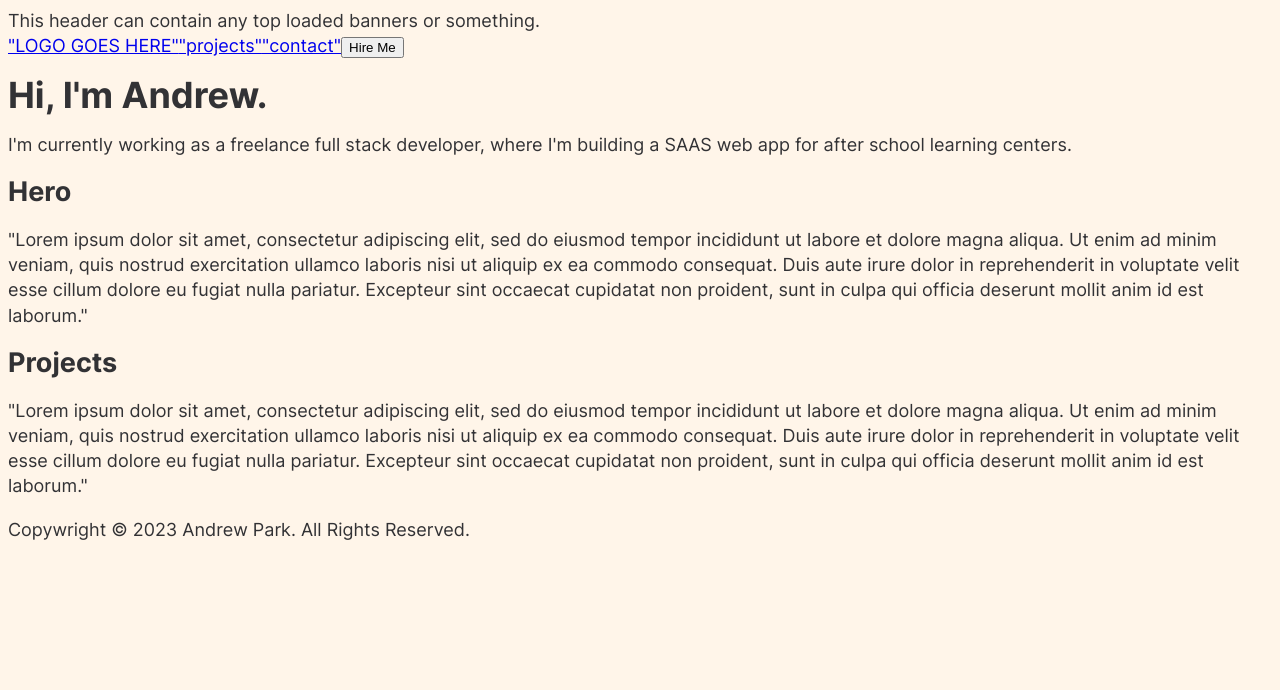
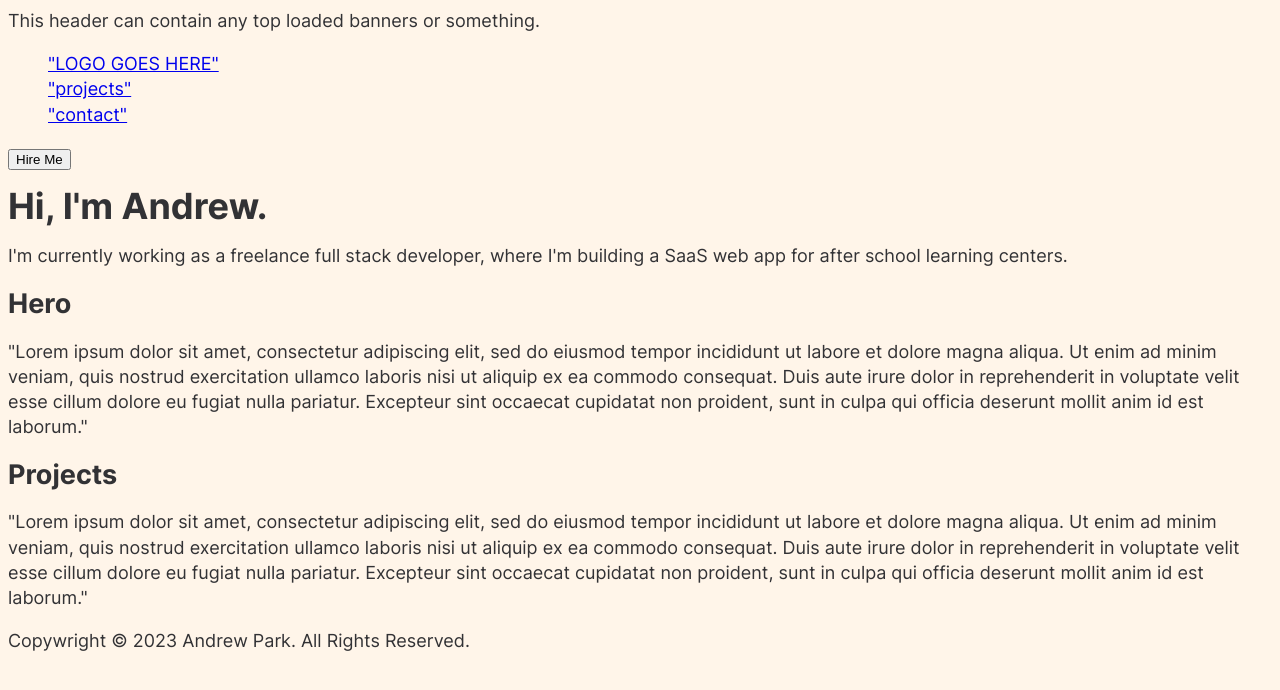
Before and after one commit to andrewypark/portfolio, a React (Create React App) app: page / in a window 1280 px wide. Shown: the top 690 px of the page. Built offline with nearby package versions, Linux system fonts and the light colour scheme.

Commit message:
updating routing

```diff
--- a/src/App.js
+++ b/src/App.js
@@ -1,4 +1,5 @@
 import './App.css';
+import Background from './Components/Background/Background';
 import Header from './Components/Header/Header';
 import Navbar from './Components/Navbar/Navbar';
 import Hero from './Components/Hero/Hero';
@@ -9,6 +10,7 @@ function App() {
 
   return (
     <div className="App">
+      <Background />
       <Header/>
       <Navbar/>
       <Hero/>
--- /dev/null
+++ b/src/Components/Background/Background.js
@@ -0,0 +1,11 @@
+import React from 'react'
+
+function Background() {
+  return (
+    <div>
+
+    </div>
+  )
+}
+
+export default Background
--- a/src/Components/Hero/Hero.js
+++ b/src/Components/Hero/Hero.js
@@ -4,7 +4,7 @@ function Hero() {
   return (
     <div id='hero'>
       <h1>Hi, I'm Andrew.</h1>
-      <p>I'm currently working as a freelance full stack developer, where I'm building a SAAS web app for after school learning centers.</p>
+      <p>I'm currently working as a freelance full stack developer, where I'm building a SaaS web app for after school learning centers.</p>
       <h2>Hero</h2>
       <p>"Lorem ipsum dolor sit amet, consectetur adipiscing elit, sed do eiusmod tempor incididunt ut labore et dolore magna aliqua. Ut enim ad minim veniam, quis nostrud exercitation ullamco laboris nisi ut aliquip ex ea commodo consequat. Duis aute irure dolor in reprehenderit in voluptate velit esse cillum dolore eu fugiat nulla pariatur. Excepteur sint occaecat cupidatat non proident, sunt in culpa qui officia deserunt mollit anim id est laborum."</p>
     </div>
--- a/src/Components/Navbar/Navbar.css
+++ b/src/Components/Navbar/Navbar.css
@@ -0,0 +1,3 @@
+ul {
+    list-style: none;
+}
--- a/src/Components/Navbar/Navbar.js
+++ b/src/Components/Navbar/Navbar.js
@@ -4,9 +4,11 @@ import './Navbar.css';
 function Navbar() {
   return (
     <div>
-      <a href="#hero" className='logo'>"LOGO GOES HERE"</a>
-      <a href="#projects">"projects"</a>
-      <a href="#contact">"contact"</a>
+      <ul>
+        <li><a href="#hero" className='logo'>"LOGO GOES HERE"</a></li>
+        <li><a href="#projects">"projects"</a></li>
+        <li><a href="#contact">"contact"</a></li>
+      </ul>
       <button>Hire Me</button>
     </div>
   )
```
